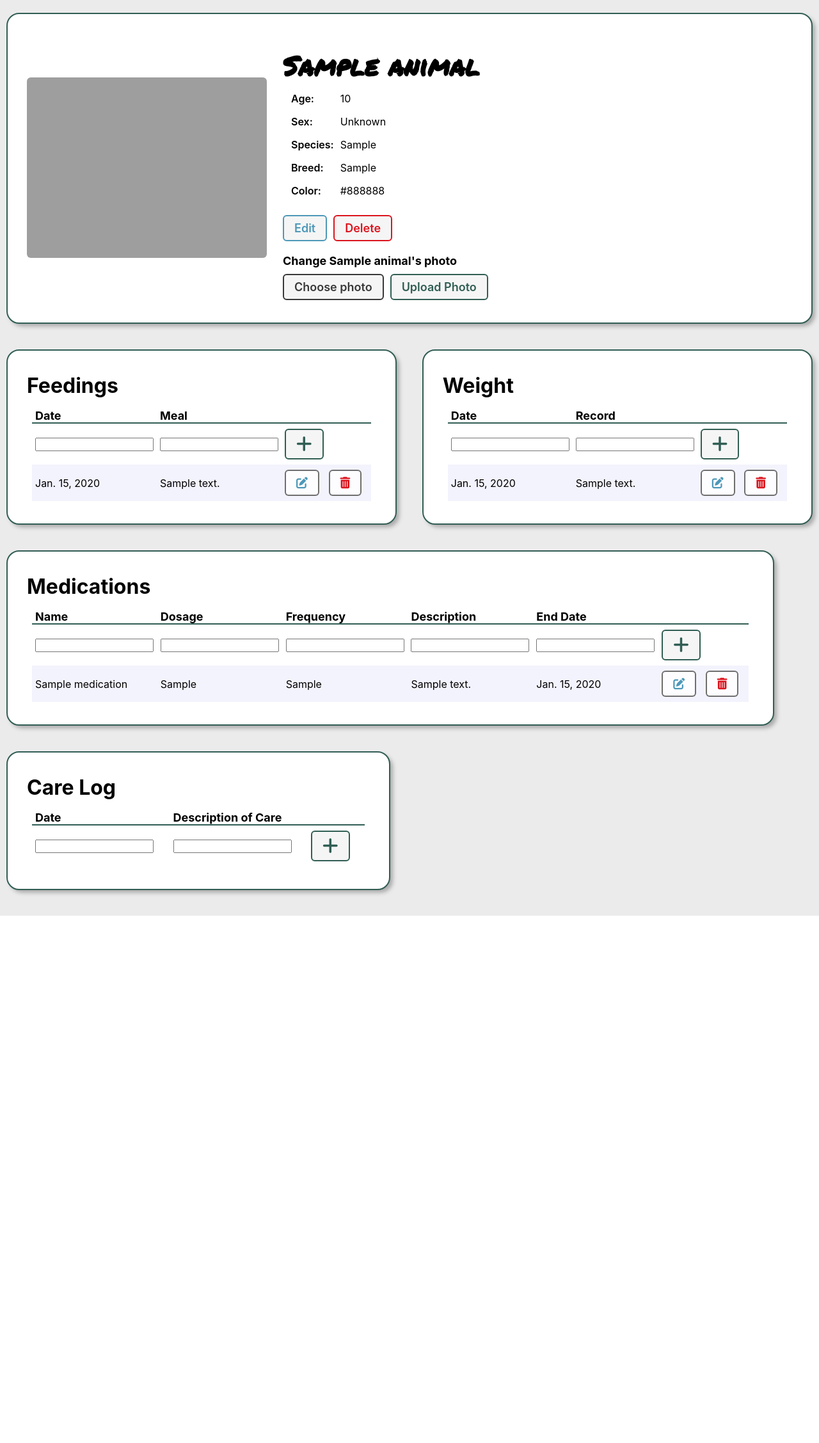
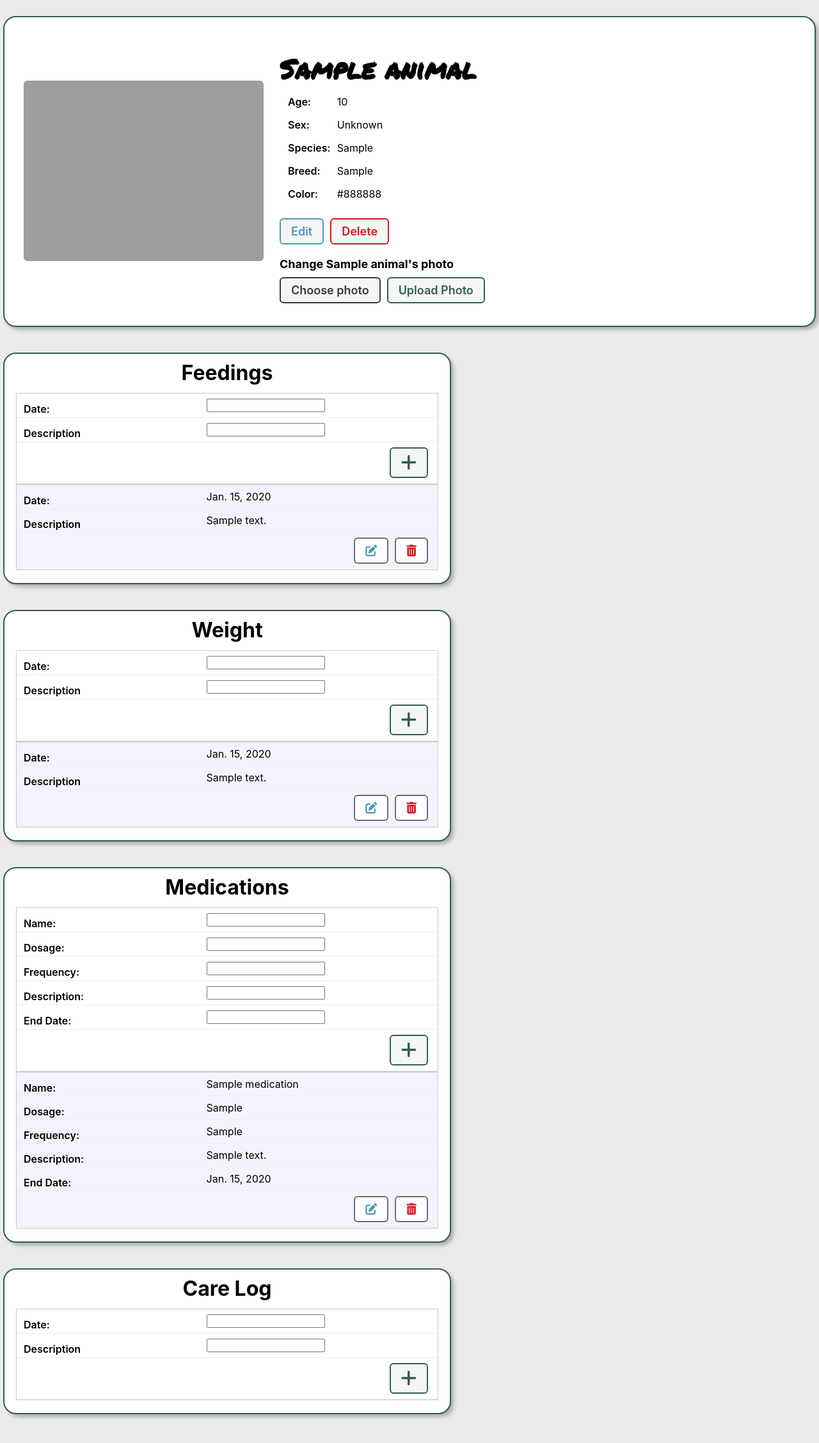
Before and after one commit to crawfordwebdev/wheres_my_dinner, a Django app: page /animals/1/ in a window 1280 px wide. Shown: the part 75-2330 px from the top of the page at 64% size. Before the commit the page ends 1506 px from the top, so only its background shows below. Run offline with Django 4.2, Linux system fonts and the light colour scheme; a user stored in the database is signed in; tables that the repository leaves empty hold one stand-in row (values such as "Sample post"); data that the repository does not hold is empty; some libraries are stand-ins or nearby versions; grey boxes are pictures that could not be loaded.

Commit message:
updates tables

```diff
--- a/main_app/static/css/animals/animal-detail.css
+++ b/main_app/static/css/animals/animal-detail.css
@@ -294,4 +294,132 @@ section {
   .data-section-weight-container {
     padding: 0 40px;
   }
+
+  table > tbody > tr > td > a > button.btn {
+    border: 2px solid rgba(75, 75, 75, 0.8);
+    background-color: rgba(255, 255, 255, 0.8);
+   }
+
+   .data-section > table > tbody > tr > td:last-of-type {
+    white-space: nowrap;
+   }
+
+  .data-section table {
+    width: calc(100% - 16px);
+    text-align: left;
+    border-collapse: collapse;
+    margin: 0 8px;
+  }
+
+  .data-section td {
+    padding: 8px 5px;
+    font-size: var(--font-reg);
+  }
+
+  .data-section th {
+    font-size: var(--font-l);
+    padding: 5px 5px 0;
+    border-bottom: var(--borders);
+  }
+
+  .data-section tr:nth-child(even) {
+    background-color: #f3f3fd;
+  }
 }
+
+
+/* Modified From: https://css-tricks.com/responsive-data-tables/ */
+/*
+Max width before this PARTICULAR table gets nasty
+This query will take effect for any screen smaller than 760px
+and also iPads specifically.
+*/
+@media
+only screen and (max-width: 760px),
+(min-device-width: 768px) and (max-device-width: 1024px)  {
+  main {
+    padding: 5px;
+  }
+
+  .data-section {
+    width: 100vw;
+  }
+
+  /* .animal-section, section {
+    border: var(--card-border);
+    box-shadow: var(--card-box-shadow);
+    background: var(--card-bg);
+    border-radius: 0;
+  } */
+
+  .medications, .data-section {
+    min-width: 375px;
+    width: 700px;
+    max-width: 95vw;
+    padding: 10px;
+    padding-bottom: 20px;
+  }
+
+  .subsection-title > h2 {
+    margin: 0 auto;
+  }
+
+	/* Force table to not be like tables anymore */
+	table.data-table,
+  thead.data-thead,
+  tbody.data-tbody,
+  th.data-th,
+  td.data-td,
+  tr.data-tr {
+		display: block;
+	}
+
+	/* Hide table headers (but not display: none;, for accessibility) */
+   thead.data-thead tr.data-tr, thead.data-thead {
+		position: absolute;
+		top: -9999px;
+		left: -9999px;
+	}
+
+	tr.data-tr { border: 1px solid #ccc; }
+
+	td.data-td {
+		/* Behave  like a "row" */
+		border: none;
+		border-bottom: 1px solid #eee;
+		position: relative;
+    display: flex;
+	}
+
+  td.data-td:last-child {
+    justify-content: flex-end;
+  }
+
+	td.data-td:before {
+		/* Now like a table header */
+		position: relative;
+		/* Top/left values mimic padding */
+		top: 6px;
+		left: 6px;
+		width: 45%;
+		padding-right: 25px;
+		white-space: nowrap;
+	}
+
+  td {
+    --td-label-font-weight: 600;
+  }
+
+  td.data-log-date:before { font-weight: 600; content: "Date:"; }
+  td.data-log-description:before { font-weight: 600; content: "Description"; }
+
+  td.data-medication-td:before {
+    font-weight: var(--td-label-font-weight);
+  }
+
+  td.data-medication-td:nth-of-type(1):before { content: "Name:"; }
+  td.data-medication-td:nth-of-type(2):before { content: "Dosage:"; }
+  td.data-medication-td:nth-of-type(3):before { content: "Frequency:"; }
+  td.data-medication-td:nth-of-type(4):before { content: "Description:"; }
+  td.data-medication-td:nth-of-type(5):before { content: "End Date:"; }
+}
```
